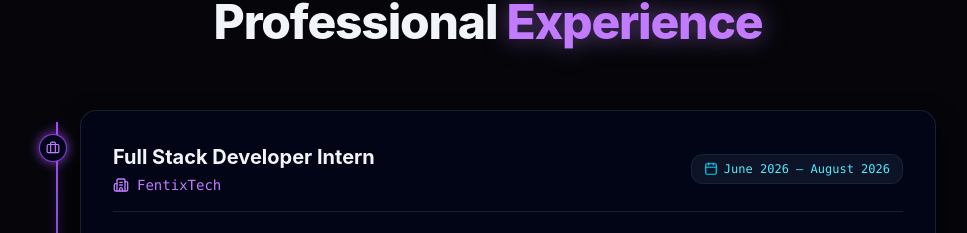
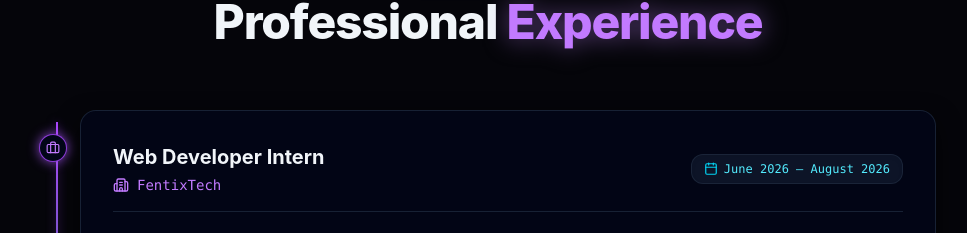
Before and after one commit to FatmaTahir/Portfolio, a React (Vite) app: page / in a window 1280 px wide. Shown: the part 4638-4871 px from the top of the page, without its empty margins (152-1119 px from the left). Built offline with nearby package versions, Linux system fonts and the light colour scheme.

Commit message:
Update role title from 'Full Stack Developer Intern' to 'Web Developer Intern'

```diff
--- a/src/data/portfolioData.js
+++ b/src/data/portfolioData.js
@@ -34,7 +34,7 @@ export const PORTFOLIO_DATA = {
   ],
   experience: [
     {
-      role: "Full Stack Developer Intern",
+      role: "Web Developer Intern",
       company: "FentixTech",
       period: "June 2026 – August 2026",
       description: "Transformed design concepts into production-ready web applications from scratch.",
```
